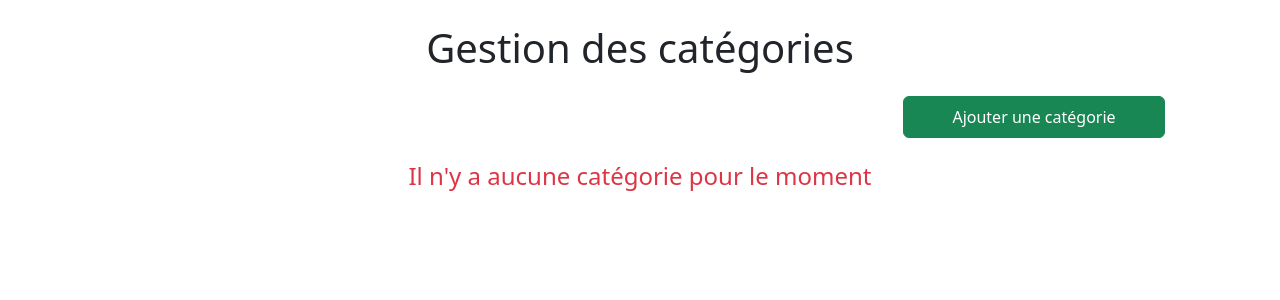
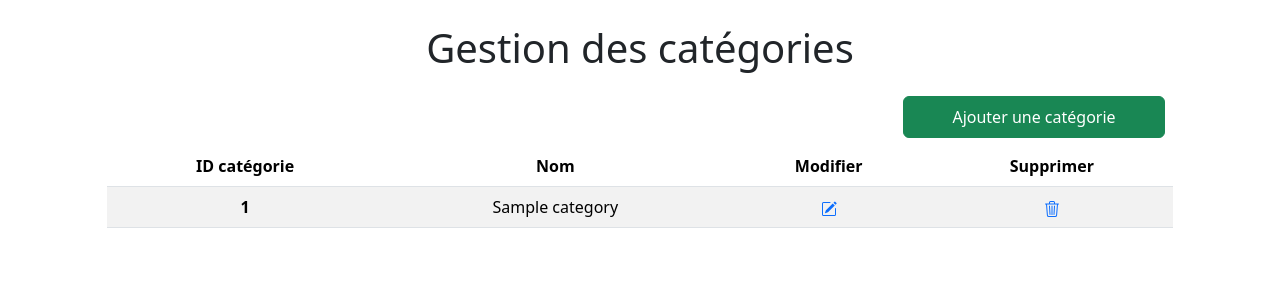
Before and after one commit to DyAnah01/Symfony, a Symfony app: template templates/admin_category/category_afficher.html.twig in a window 1280 px wide. Shown: the part 56-356 px from the top of the page. Run offline with Twig, Linux system fonts and the light colour scheme; the template is opened without the code that fills it: most values are stand-ins (such as "Sample title", 1, 10 or a date in 2020); some libraries are stand-ins or nearby versions.

Commit message:
create read and update done

```diff
--- a/config/routes.yaml
+++ b/config/routes.yaml
@@ -17,3 +17,7 @@ category_afficher:
 category_ajouter:
     path: /gestion/ajouter
     controller: App\Controller\AdminCategoryController::category_ajouter
+
+category_modifier:
+    path: /gestion/modifier/{id}
+    controller: App\Controller\AdminCategoryController::category_modifier
--- a/templates/admin_category/category_afficher.html.twig
+++ b/templates/admin_category/category_afficher.html.twig
@@ -10,11 +10,55 @@
 
 {% block body %}
 
+{% for notification in app.flashes('success') %}
+    <div class="alert alert-success col-md-6 mx-auto text-center disparition">
+        {{ notification }}
+    </div>
+{% endfor %}
+
 <div class="row justify-content-end m-2">
     <a class="btn btn-success p-2 col-md-3" href="{{ path('category_ajouter') }}">Ajouter une catégorie</a>
 </div>
 
-{% if categories %} ...
+{% if categories %}
+
+<table class="table table-white table-striped table-hover text-center">
+    <thead class="bg-dark text-white">
+      <tr>
+        <th scope="col">ID catégorie</th>
+        <th scope="col">Nom</th>
+        <th scope="col">Modifier</th>
+        <th scope="col">Supprimer</th>
+      </tr>
+    </thead>
+    <tbody>
+        {% for value in categories %}
+            <tr>
+                <th scope="row">{{ value.id }}</th>
+                <td>{{ value.nom }}</td>
+                <td>
+                    <a href="{{ path('category_modifier', { 'id' : value.id } ) }} ">
+                        <svg xmlns="http://www.w3.org/2000/svg" width="16" height="16" fill="currentColor" class="bi bi-pencil-square" viewBox="0 0 16 16">
+                        <path d="M15.502 1.94a.5.5 0 0 1 0 .706L14.459 3.69l-2-2L13.502.646a.5.5 0 0 1 .707 0l1.293 1.293zm-1.75 2.456-2-2L4.939 9.21a.5.5 0 0 0-.121.196l-.805 2.414a.25.25 0 0 0 .316.316l2.414-.805a.5.5 0 0 0 .196-.12l6.813-6.814z"/>
+                        <path fill-rule="evenodd" d="M1 13.5A1.5 1.5 0 0 0 2.5 15h11a1.5 1.5 0 0 0 1.5-1.5v-6a.5.5 0 0 0-1 0v6a.5.5 0 0 1-.5.5h-11a.5.5 0 0 1-.5-.5v-11a.5.5 0 0 1 .5-.5H9a.5.5 0 0 0 0-1H2.5A1.5 1.5 0 0 0 1 2.5v11z"/>
+                    </svg>
+                  </a>
+                </td>
+                <td>
+                    <a href="{{ path('category_supprimer', {"id" : value.id}) }}">
+                    <svg xmlns="http://www.w3.org/2000/svg" width="16" height="16" fill="currentColor" class="bi bi-trash3" viewBox="0 0 16 16">
+                    <path d="M6.5 1h3a.5.5 0 0 1 .5.5v1H6v-1a.5.5 0 0 1 .5-.5ZM11 2.5v-1A1.5 1.5 0 0 0 9.5 0h-3A1.5 1.5 0 0 0 5 1.5v1H2.506a.58.58 0 0 0-.01 0H1.5a.5.5 0 0 0 0 1h.538l.853 10.66A2 2 0 0 0 4.885 16h6.23a2 2 0 0 0 1.994-1.84l.853-10.66h.538a.5.5 0 0 0 0-1h-.995a.59.59 0 0 0-.01 0H11Zm1.958 1-.846 10.58a1 1 0 0 1-.997.92h-6.23a1 1 0 0 1-.997-.92L3.042 3.5h9.916Zm-7.487 1a.5.5 0 0 1 .528.47l.5 8.5a.5.5 0 0 1-.998.06L5 5.03a.5.5 0 0 1 .47-.53Zm5.058 0a.5.5 0 0 1 .47.53l-.5 8.5a.5.5 0 1 1-.998-.06l.5-8.5a.5.5 0 0 1 .528-.47ZM8 4.5a.5.5 0 0 1 .5.5v8.5a.5.5 0 0 1-1 0V5a.5.5 0 0 1 .5-.5Z"/>
+                </a>
+                  </svg>
+                </td>
+            </tr>
+        {% endfor %}
+    </tbody>
+
+
+  </table>
+
+
 {% else %}
 <h4 class="text-center mt-4 text-danger">
     Il n'y a aucune catégorie pour le moment
@@ -23,4 +67,5 @@
 
 {% endif %}
 
+
 {% endblock body %}
```
Also changed, not shown: src/Controller/AdminCategoryController.php (+37 -3 lines), templates/admin_category/Category_ajouter.html.twig (+7 -1 lines), templates/admin_category/category_modifier.html.twig (added, +27 -0 lines).
